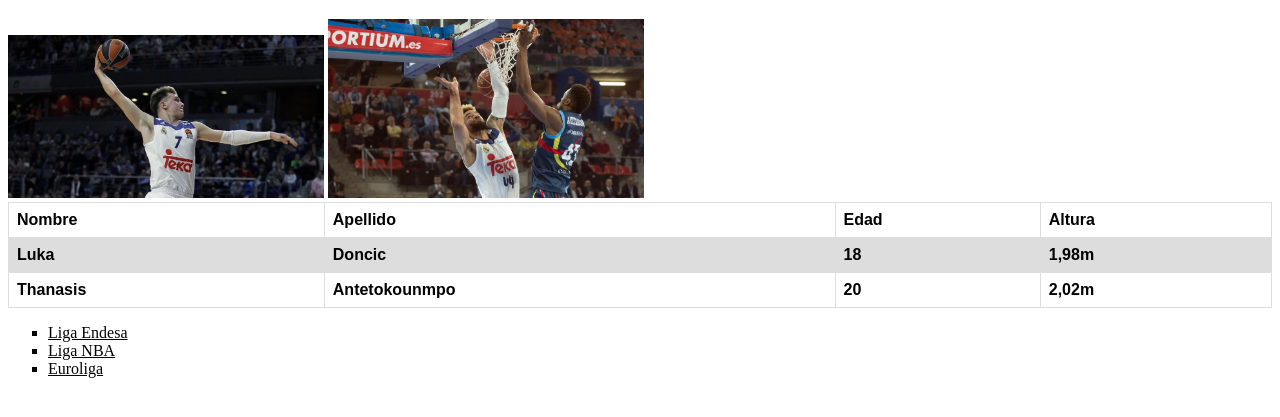
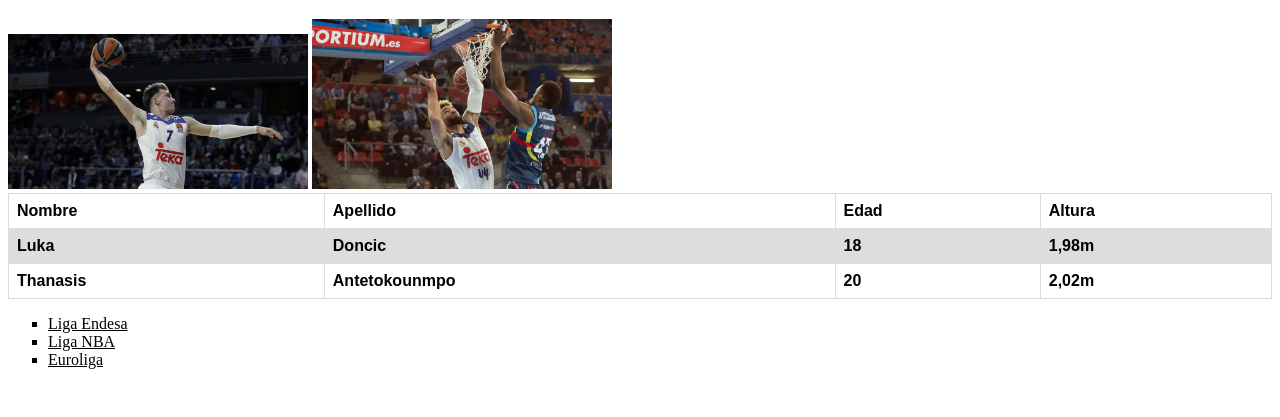
Before and after one commit to gflorianom/Primer-disseny-web, a plain HTML site: page Index.html in a window 1280 px wide. Shown: the part 61-478 px from the top of the page. Drawn offline with Linux system fonts and the light colour scheme.

Commit message:
primer disseny

```diff
--- a/Index.html
+++ b/Index.html
@@ -30,8 +30,8 @@
 </head>
 <body>
 	<h1>Aquí tienes toda la información sobre los jugadores</h1>
-	<img src="img/Doncic.jpeg" width="25%" alt="Luka Doncic, jugador del Real Madrid"/>
-	<img src="img/Antetokounmpo.jpg" width="25%" alt="Thanasis Antetokounmpo, jugador del Andorra"/>
+	<img src="img/Doncic.jpeg" width="300px" alt="Luka Doncic, jugador del Real Madrid"/>
+	<img src="img/Antetokounmpo.jpg" width="300px alt="Thanasis Antetokounmpo, jugador del Andorra"/>
 	<table>
 		<tr>
 			<th>Nombre</th>
```
